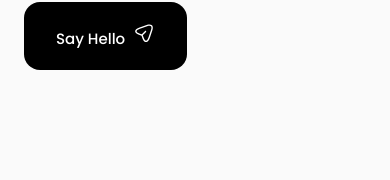
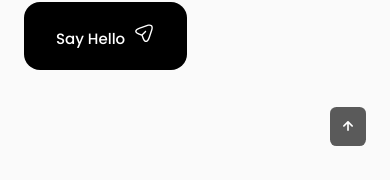
Before and after one commit to Rehumile/Portfolio-Website, a React (Vite) app: page / in a window 390 px wide. Shown: the part 529-709 px from the top of the page. Built offline with nearby package versions, Linux system fonts and the light colour scheme.

Commit message:
Added scroll to top feature

```diff
--- a/src/App.css
+++ b/src/App.css
@@ -167,7 +167,6 @@
   display: inline-flex;
   align-items: center;
 }
-
 /*==========BREAKPOINTS===========*/
 /*For large devices*/
 @media  screen and (max-width: 992px) {
@@ -186,6 +185,7 @@
   }
 
 }
+
 
 /*For medium devices*/
 @media  screen and (max-width: 768px) {
--- a/src/App.jsx
+++ b/src/App.jsx
@@ -7,6 +7,7 @@
 import Qualifications from './components/Qualifications/Qualifications'
 import Contact from './components/Contact/Contact'
 import Footer from './components/Footer/Footer'
+import ScrollUp from './components/ScrollUp/ScrollUp'
 
 function App() {
 
@@ -19,8 +20,11 @@
         <Skills/>
         <Qualifications/>
         <Contact/>
-        <Footer/>
+
       </main>
+
+      <Footer/>
+      <ScrollUp/>
     </>
   )
 }
--- /dev/null
+++ b/src/components/ScrollUp/ScrollUp.css
@@ -0,0 +1,56 @@
+.scrollup {
+    position: fixed;
+    right: 2.5rem;
+    bottom: 20%;
+    background-color: var(--title-color);
+    opacity: 0.8;
+    padding: 0.3rem 0.5rem;
+    border-radius: 0.4rem;
+    z-index: var(--z-tooltip);
+    transition: .4s;
+}
+
+.scrollup__icon {
+    font-size: 1.5rem;
+    color: var(--container-color);
+}
+
+.scrollup:hover {
+    background-color: var(--title-color-dark);
+}
+
+/** Show Scroll*/
+
+.show-scroll {
+    bottom: 4rem;
+}
+
+/*==========BREAKPOINTS===========*/
+/*For large devices*/
+@media  screen and (max-width: 992px) {
+  .scrollup {
+    right: 1.5rem;
+    padding: 0.25re, 0.4rem;
+  }
+
+  .scrollup__icon {
+    font-size: 1.25rem;
+  }
+
+  }
+
+
+  /*For medium devices*/
+  @media  screen and (max-width: 768px) {
+    .show-scroll {
+        bottom: 4rem;
+    }
+  }
+
+
+  /*For small devices*/
+  @media  screen and (max-width: 350px) {
+   .scrollup {
+    right: 1rem;
+   }
+  }
--- /dev/null
+++ b/src/components/ScrollUp/ScrollUp.jsx
@@ -0,0 +1,17 @@
+import React from "react";
+import "./ScrollUp.css"
+
+export default function ScrollUp() {
+    window.addEventListener("scroll", function() {
+        const scrollUp = document.querySelector(".scrollup");
+        // when the scroll is higher than 560 viewport height,
+        // add the show-scroll class to the tag with the scroll-top class
+        if (this.scrollY >= 560) scrollUp.classList.add("show-scroll")
+        else   scrollUp.classList.remove("show-scroll")
+    })
+    return (
+        <a href="#" className="scrollup">
+            <i className="uil uil-arrow-up scrollup__icon"></i>
+        </a>
+    )
+}
```
Also changed, not shown: 1 other file (tests, documents, lock files or other folders).
